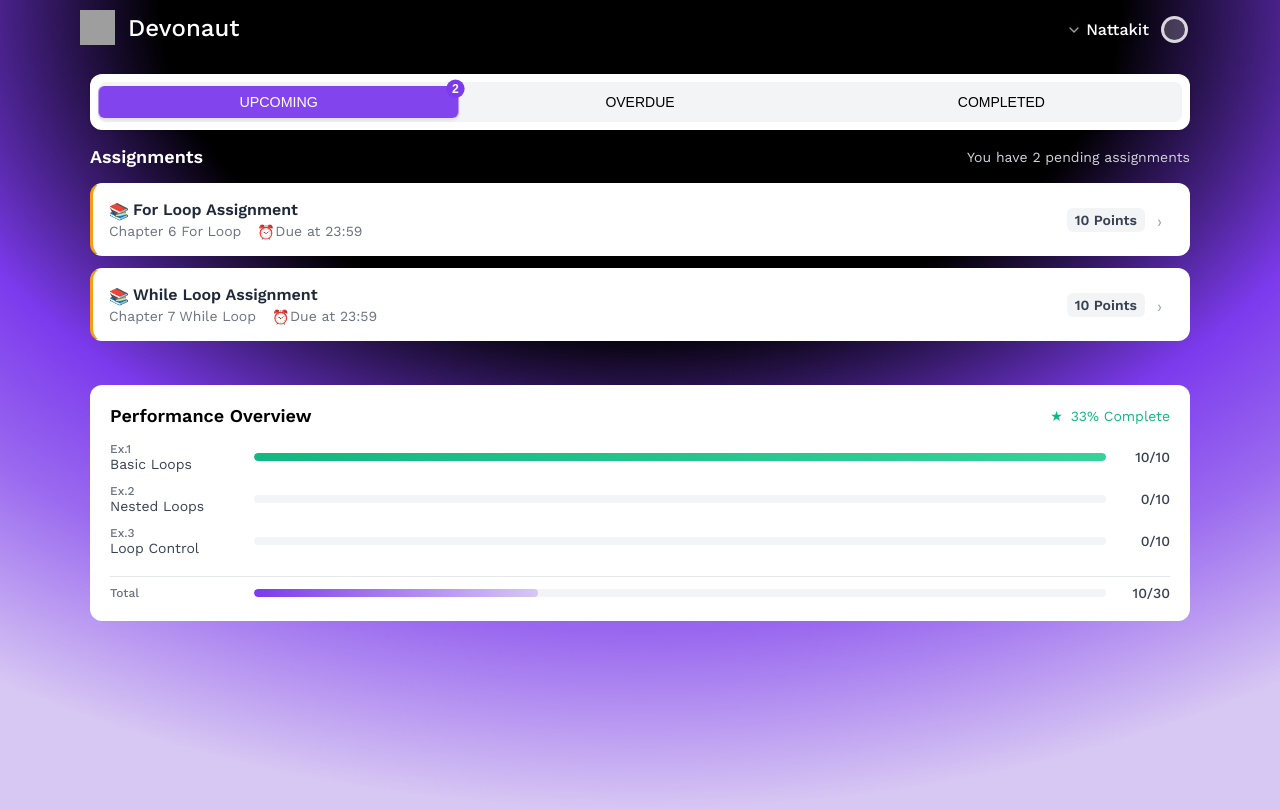
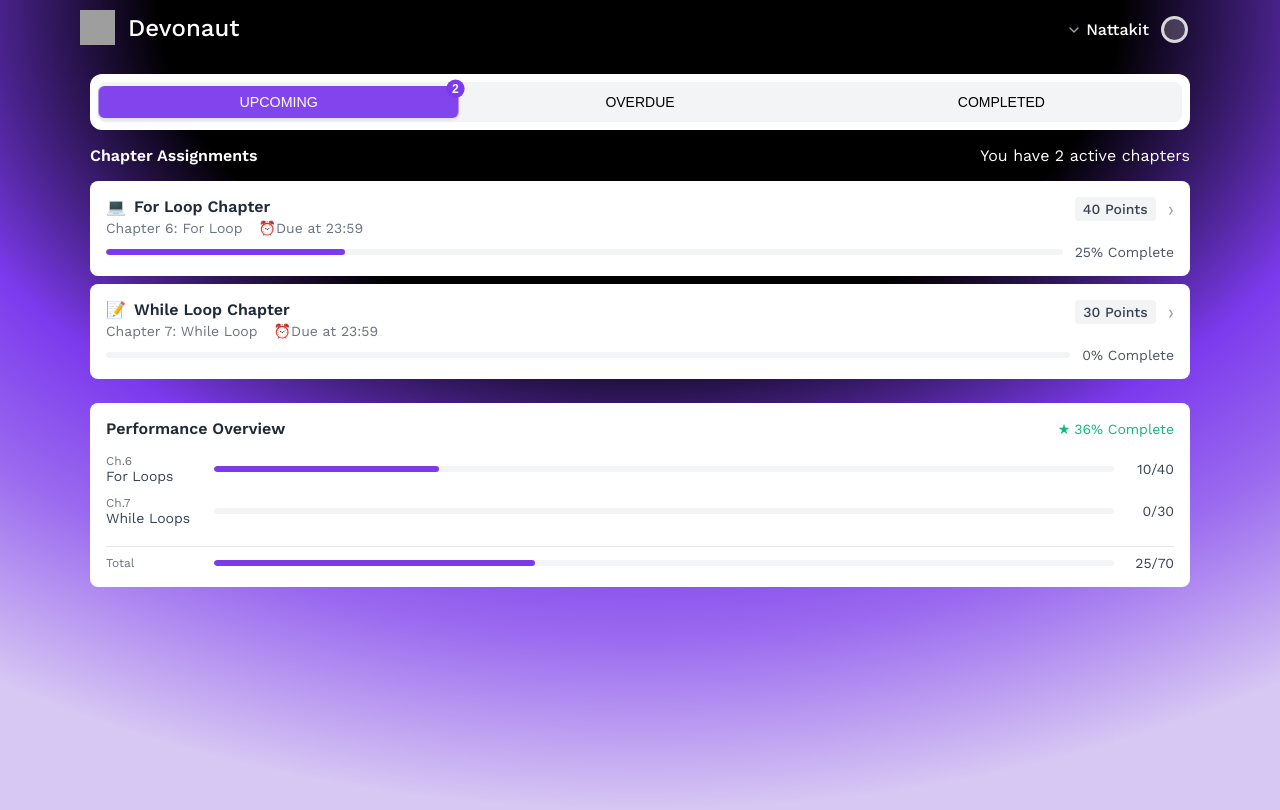
Before and after one commit to UTG-UnderTheGun/Devonaut, a Next.js app in the folder client/: page /dashboard in a window 1280 px wide. Built offline with nearby package versions, Linux system fonts and the light colour scheme; grey boxes are pictures that could not be loaded.

Commit message:
Update Dashboard ui

```diff
--- a/client/src/app/dashboard/dashboard.css
+++ b/client/src/app/dashboard/dashboard.css
@@ -1,4 +1,3 @@
-/* Variables */
 :root {
     --primary: #7C3AED;
     --primary-light: #D7C7F3;
@@ -16,12 +15,15 @@
     --gray-700: #374151;
     --gray-800: #1F2937;
     --background-gradient: radial-gradient(92.73% 100% at 50% 0%, #000 40.5%, var(--primary) 63.5%, #9A69EF 78.5%, var(--primary-light) 100%);
-    --card-shadow: 0 1px 3px rgba(0, 0, 0, 0.1);
-    --card-shadow-hover: 0 4px 6px -1px rgba(0, 0, 0, 0.1), 0 2px 4px -1px rgba(0, 0, 0, 0.06);
-    --transition-speed: 0.2s;
 }
 
-/* Layout */
+body {
+    margin: 0;
+    padding: 0;
+    background: var(--background-gradient);
+    min-height: 100vh;
+}
+
 .dashboard {
     width: 100%;
     min-height: 100vh;
@@ -31,10 +33,12 @@
 .dashboard-content {
     max-width: 1100px;
     margin: 0 auto;
-    display: grid;
+    display: flex;
+    flex-direction: column;
     gap: 1rem;
 }
 
+/* Tabs */
 .tabs {
     max-width: 1100px;
     margin: 3rem auto 1rem;
@@ -119,61 +123,54 @@
     transform: scale(1.1);
 }
 
-/* Section Headers */
-.section-header {
-    color: white;
-    display: flex;
-    justify-content: space-between;
-    align-items: center;
-    margin-bottom: 1rem;
-}
-
-.section-header2 {
-    color: black;
-    display: flex;
-    justify-content: space-between;
-    align-items: center;
-    margin-bottom: 1rem;
-}
-
-.section-header h2 {
-    font-size: 1.125rem;
-    font-weight: 600;
-}
-
-.section-header2 h2 {
-    font-size: 1.125rem;
-    font-weight: 600;
-}
-
-.section-subtitle {
-    font-size: 0.875rem;
-    color: var(--gray-300);
-}
-
 /* Assignment Cards */
-.assignment-link {
-    text-decoration: none;
-    display: block;
-}
-
 .assignment-card-dashboard {
     background: white;
-    border-radius: 12px;
+    border-radius: 8px;
     padding: 1rem;
-    margin-bottom: 0.75rem;
-    transition: all var(--transition-speed) ease;
-    border: 1px solid transparent;
+    margin-bottom: 0.5rem;
+    transition: transform 0.2s;
 }
 
 .assignment-card-dashboard:hover {
-    transform: translateY(-1px);
-    box-shadow: var(--card-shadow-hover);
-    border-color: var(--primary-light);
+    transform: translateY(-2px);
 }
 
-.assignment-card-dashboard.urgent {
-    border-left: 3px solid var(--warning);
+.assignment-link {
+    text-decoration: none;
+    color: inherit;
+}
+
+.assignment-header {
+    display: flex;
+    justify-content: space-between;
+    align-items: flex-start;
+    gap: 1rem;
+    position: relative;
+}
+
+.assignment-actions {
+    display: flex;
+    align-items: center;
+    gap: 0.5rem;
+    position: absolute;
+    right: 0;
+    top: 0;
+}
+
+.assignment-points {
+    font-size: 0.875rem;
+    font-weight: 500;
+    color: var(--gray-700);
+    text-align: right;
+}
+
+.chevron-icon {
+    font-size: 1.25rem;
+    color: var(--gray-400);
+    margin-left: 0.25rem;
+    display: flex;
+    align-items: center;
 }
 
 .assignment-info {
@@ -187,89 +184,93 @@
     margin-bottom: 0.25rem;
 }
 
-.assignment-icon {
-    width: 1rem;
-    height: 1rem;
-    color: var(--primary);
-}
-
 .assignment-title {
     font-size: 1rem;
     font-weight: 600;
     color: var(--gray-800);
+    margin: 0;
 }
 
 .assignment-meta {
     display: flex;
     align-items: center;
     gap: 1rem;
+    color: var(--gray-500);
     font-size: 0.875rem;
-    color: var(--gray-500);
+    margin-bottom: 0.5rem;
 }
 
-.assignment-chapter {
-    display: flex;
-    align-items: center;
-}
-
-.due-time {
-    display: flex;
-    align-items: center;
-    gap: 0.25rem;
-}
-
-.time-icon {
-    width: 0.875rem;
-    height: 0.875rem;
-}
-
-.assignment-header {
-    display: flex;
-    justify-content: space-between;
-    align-items: center;
-    gap: 1rem;
-}
-
-.assignment-actions {
+.chapter-progress {
+    margin-top: 0.5rem;
     display: flex;
     align-items: center;
     gap: 0.75rem;
 }
 
+.progress-bar {
+    flex: 1;
+    height: 6px;
+    background: var(--gray-100);
+    border-radius: 999px;
+    overflow: hidden;
+}
+
+.progress-fill {
+    height: 100%;
+    background: var(--primary);
+    border-radius: 999px;
+}
+
+.progress-text {
+    min-width: 5rem;
+    font-size: 0.875rem;
+    color: var(--gray-600);
+}
+
 .assignment-points {
-    font-size: 0.875rem;
-    font-weight: 600;
-    color: var(--gray-700);
     background: var(--gray-100);
     padding: 0.25rem 0.5rem;
-    border-radius: 6px;
-}
-
-.chevron-icon {
-    width: 1rem;
-    height: 1rem;
-    color: var(--gray-400);
+    border-radius: 4px;
+    font-size: 0.875rem;
+    color: var(--gray-700);
+    font-weight: 500;
 }
 
 /* Performance Section */
 .performance {
     background: white;
-    border-radius: 12px;
-    padding: 1.25rem;
-    margin-top: 1rem;
+    border-radius: 8px;
+    padding: 1rem;
+}
+
+.section-header, .section-header2 {
+    display: flex;
+    justify-content: space-between;
+    align-items: center;
+    margin-bottom: 1rem;
+}
+
+.section-header {
+    color: white;
+}
+
+.section-header2 {
+    color: var(--gray-800);
+}
+
+.section-header h2,
+.section-header2 h2 {
+    font-size: 1rem;
+    font-weight: 600;
+    margin: 0;
 }
 
 .overall-score {
     display: flex;
     align-items: center;
-    gap: 0.5rem;
+    gap: 0.25rem;
+    color: var(--success);
     font-size: 0.875rem;
-    color: var(--success);
-}
-
-.score-icon {
-    width: 1rem;
-    height: 1rem;
 }
 
 .progress-container {
@@ -281,53 +282,29 @@
 .progress-row {
     display: flex;
     align-items: center;
-    gap: 1rem;
+    gap: 0.75rem;
 }
 
 .progress-info {
-    width: 8rem;
-    display: flex;
-    flex-direction: column;
+    width: 6rem;
 }
 
 .progress-label {
     font-size: 0.75rem;
-    font-weight: 500;
     color: var(--gray-500);
+    display: block;
 }
 
 .progress-title {
     font-size: 0.875rem;
     color: var(--gray-700);
-}
-
-.progress-bar {
-    flex: 1;
-    height: 0.5rem;
-    background: var(--gray-100);
-    border-radius: 999px;
-    overflow: hidden;
-}
-
-.progress-fill {
-    height: 100%;
-    border-radius: 999px;
-    transition: width 0.5s ease-out;
-}
-
-.progress-fill.complete {
-    background: linear-gradient(90deg, var(--success) 0%, #34D399 100%);
-}
-
-.progress-fill.partial {
-    background: linear-gradient(90deg, var(--primary) 0%, var(--primary-light) 100%);
+    display: block;
 }
 
 .progress-score {
-    width: 3rem;
+    min-width: 3rem;
     text-align: right;
     font-size: 0.875rem;
-    font-weight: 500;
     color: var(--gray-700);
 }
 
@@ -336,3 +313,32 @@
     padding-top: 0.5rem;
     border-top: 1px solid var(--gray-200);
 }
+
+.progress-fill.complete {
+    background: var(--success);
+}
+
+.progress-fill.partial {
+    background: var(--primary);
+}
+
+@media (max-width: 640px) {
+    .dashboard {
+        padding: 0.5rem;
+    }
+
+    .assignment-header {
+        flex-direction: column;
+        gap: 0.5rem;
+    }
+
+    .assignment-meta {
+        flex-direction: column;
+        align-items: flex-start;
+        gap: 0.25rem;
+    }
+
+    .progress-info {
+        width: 4rem;
+    }
+}
--- a/client/src/app/dashboard/page.js
+++ b/client/src/app/dashboard/page.js
@@ -1,7 +1,6 @@
 'use client';
 import { useState, useRef, useEffect } from 'react';
 import Link from 'next/link';
-import Image from 'next/image';
 import './dashboard.css';
 
 export default function Dashboard() {
@@ -9,8 +8,103 @@ export default function Dashboard() {
   const [indicatorStyle, setIndicatorStyle] = useState({});
   const tabsRef = useRef({});
 
+  // Sample chapter data structure
+  const chapters = [
+    {
+      id: 1,
+      title: 'For Loop Chapter',
+      chapter: 'Chapter 6: For Loop',
+      dueTime: '23:59',
+      dueDate: '2024-02-02',
+      totalPoints: 40,
+      currentProblem: 1,
+      totalProblems: 4,
+      progress: 25,
+      link: '/coding',
+      problems: [
+        {
+          type: 'explain',
+          title: 'Understanding For Loops',
+          points: 10,
+          completed: true
+        },
+        {
+          type: 'coding',
+          title: 'Implement Basic For Loop',
+          points: 10,
+          completed: false
+        },
+        {
+          type: 'fill',
+          title: 'Fill in the Loop Components',
+          points: 10,
+          completed: false
+        },
+        {
+          type: 'coding',
+          title: 'Advanced For Loop Challenge',
+          points: 10,
+          completed: false
+        }
+      ]
+    },
+    {
+      id: 2,
+      title: 'While Loop Chapter',
+      chapter: 'Chapter 7: While Loop',
+      dueTime: '23:59',
+      dueDate: '2024-02-03',
+      totalPoints: 30,
+      currentProblem: 1,
+      totalProblems: 3,
+      progress: 0,
+      link: '/coding',
+      problems: [
+        {
+          type: 'explain',
+          title: 'While Loop Concepts',
+          points: 10,
+          completed: false
+        },
+        {
+          type: 'coding',
+          title: 'While Loop Implementation',
+          points: 10,
+          completed: false
+        },
+        {
+          type: 'fill',
+          title: 'Complete the While Loop',
+          points: 10,
+          completed: false
+        }
+      ]
+    }
+  ];
+
+  // Performance data
+  const performance = {
+    totalScore: 25,
+    totalPossible: 70,
+    chapters: [
+      {
+        id: 'Ch.6',
+        title: 'For Loops',
+        score: 10,
+        total: 40,
+        completed: false
+      },
+      {
+        id: 'Ch.7',
+        title: 'While Loops',
+        score: 0,
+        total: 30,
+        completed: false
+      }
+    ]
+  };
+
   useEffect(() => {
-    // Update indicator position when active tab changes
     const activeTabElement = tabsRef.current[activeTab];
     if (activeTabElement) {
       const parentLeft = activeTabElement.parentElement.getBoundingClientRect().left;
@@ -27,44 +121,30 @@ export default function Dashboard() {
     setActiveTab(tab);
   };
 
-  const assignments = [
-    {
-      id: 1,
-      title: 'For Loop Assignment',
-      chapter: 'Chapter 6 For Loop',
-      dueTime: '23:59',
-      dueDate: '2024-02-02',
-      points: 10,
-      link: '/coding',
-      status: 'pending'
-    },
-    {
-      id: 2,
-      title: 'While Loop Assignment',
-      chapter: 'Chapter 7 While Loop',
-      dueTime: '23:59',
-      dueDate: '2024-02-03',
-      points: 10,
-      status: 'pending'
-    }
-  ];
-
-  const exercises = [
-    { id: 'Ex.1', score: 10, total: 10, completed: true, title: 'Basic Loops' },
-    { id: 'Ex.2', score: 0, total: 10, completed: false, title: 'Nested Loops' },
-    { id: 'Ex.3', score: 0, total: 10, completed: false, title: 'Loop Control' },
-  ];
-
-  const totalScore = exercises.reduce((sum, ex) => sum + ex.score, 0);
-  const totalPossible = exercises.reduce((sum, ex) => sum + ex.total, 0);
-  const completionPercentage = (totalScore / totalPossible) * 100;
-
   const getTimeStatus = (dueDate, dueTime) => {
     const deadline = new Date(dueDate + ' ' + dueTime);
     const now = new Date();
     const diffHours = (deadline - now) / (1000 * 60 * 60);
     return diffHours <= 24 ? 'urgent' : 'normal';
   };
+
+  const getChapterIcon = (problems) => {
+    const nextProblem = problems.find(p => !p.completed);
+    if (!nextProblem) return '✅';
+
+    switch (nextProblem.type) {
+      case 'coding':
+        return '💻';
+      case 'explain':
+        return '📝';
+      case 'fill':
+        return '✏️';
+      default:
+        return '📚';
+    }
+  };
+
+  const completionPercentage = (performance.totalScore / performance.totalPossible) * 100;
 
   return (
     <div className="dashboard">
@@ -80,7 +160,7 @@ export default function Dashboard() {
               onClick={() => handleTabClick(tab)}
             >
               {tab}
-              {tab === 'UPCOMING' && <span className="tab-count">{assignments.length}</span>}
+              {tab === 'UPCOMING' && <span className="tab-count">{chapters.length}</span>}
             </button>
           ))}
         </div>
@@ -89,19 +169,48 @@ export default function Dashboard() {
       <main className="dashboard-content">
         <section className="assignments">
           <div className="section-header">
-            <h2>Assignments</h2>
-            {assignments.length > 0 && (
-              <span className="section-subtitle">You have {assignments.length} pending assignments</span>
+            <h2>Chapter Assignments</h2>
+            {chapters.length > 0 && (
+              <span className="section-subtitle">You have {chapters.length} active chapters</span>
             )}
           </div>
 
           <div className="assignment-list">
-            {assignments.map((assignment) => (
-              <AssignmentCard
-                key={assignment.id}
-                assignment={assignment}
-                timeStatus={getTimeStatus(assignment.dueDate, assignment.dueTime)}
-              />
+            {chapters.map((chapter) => (
+              <Link href={chapter.link} key={chapter.id} className="assignment-link">
+                <div className={`assignment-card-dashboard ${getTimeStatus(chapter.dueDate, chapter.dueTime)}`}>
+                  <div className="assignment-header">
+                    <div className="assignment-info">
+                      <div className="title-row">
+                        <span className="assignment-icon">{getChapterIcon(chapter.problems)}</span>
+                        <h3 className="assignment-title">{chapter.title}</h3>
+                      </div>
+                      <div className="assignment-meta">
+                        <span className="assignment-chapter">{chapter.chapter}</span>
+                        <span className="due-time">
+                          <span className="time-icon">⏰</span>
+                          Due at {chapter.dueTime}
+                        </span>
+                      </div>
+                      <div className="chapter-progress">
+                        <div className="progress-bar">
+                          <div
+                            className="progress-fill"
+                            style={{ width: `${chapter.progress}%` }}
+                          />
+                        </div>
+                        <span className="progress-text">
+                          {chapter.progress}% Complete
+                        </span>
+                      </div>
+                    </div>
+                    <div className="assignment-actions">
+                      <div className="assignment-points">{chapter.totalPoints} Points</div>
+                      <span className="chevron-icon">›</span>
+                    </div>
+                  </div>
+                </div>
+              </Link>
             ))}
           </div>
         </section>
@@ -116,20 +225,20 @@ export default function Dashboard() {
           </div>
 
           <div className="progress-container">
-            {exercises.map((exercise) => (
-              <div key={exercise.id} className="progress-row">
+            {performance.chapters.map((chapter) => (
+              <div key={chapter.id} className="progress-row">
                 <div className="progress-info">
-                  <span className="progress-label">{exercise.id}</span>
-                  <span className="progress-title">{exercise.title}</span>
+                  <span className="progress-label">{chapter.id}</span>
+                  <span className="progress-title">{chapter.title}</span>
                 </div>
                 <div className="progress-bar">
                   <div
-                    className={`progress-fill ${exercise.completed ? 'complete' : ''}`}
-                    style={{ width: `${(exercise.score / exercise.total) * 100}%` }}
+                    className={`progress-fill ${chapter.completed ? 'complete' : 'partial'}`}
+                    style={{ width: `${(chapter.score / chapter.total) * 100}%` }}
                   />
                 </div>
                 <span className="progress-score">
-                  {exercise.score}/{exercise.total}
+                  {chapter.score}/{chapter.total}
                 </span>
               </div>
             ))}
@@ -145,7 +254,7 @@ export default function Dashboard() {
                 />
               </div>
               <span className="progress-score">
-                {totalScore}/{totalPossible}
+                {performance.totalScore}/{performance.totalPossible}
               </span>
             </div>
           </div>
@@ -154,31 +263,3 @@ export default function Dashboard() {
     </div>
   );
 }
-
-function AssignmentCard({ assignment, timeStatus }) {
-  return (
-    <Link href={assignment.link || '#'} className="assignment-link">
-      <div className={`assignment-card-dashboard ${timeStatus}`}>
-        <div className="assignment-header">
-          <div className="assignment-info">
-            <div className="title-row">
-              <span className="assignment-icon">📚</span>
-              <h3 className="assignment-title">{assignment.title}</h3>
-            </div>
-            <div className="assignment-meta">
-              <span className="assignment-chapter">{assignment.chapter}</span>
-              <span className="due-time">
-                <span className="time-icon">⏰</span>
-                Due at {assignment.dueTime}
-              </span>
-            </div>
-          </div>
-          <div className="assignment-actions">
-            <div className="assignment-points">{assignment.points} Points</div>
-            <span className="chevron-icon">›</span>
-          </div>
-        </div>
-      </div>
-    </Link>
-  );
-}
```
